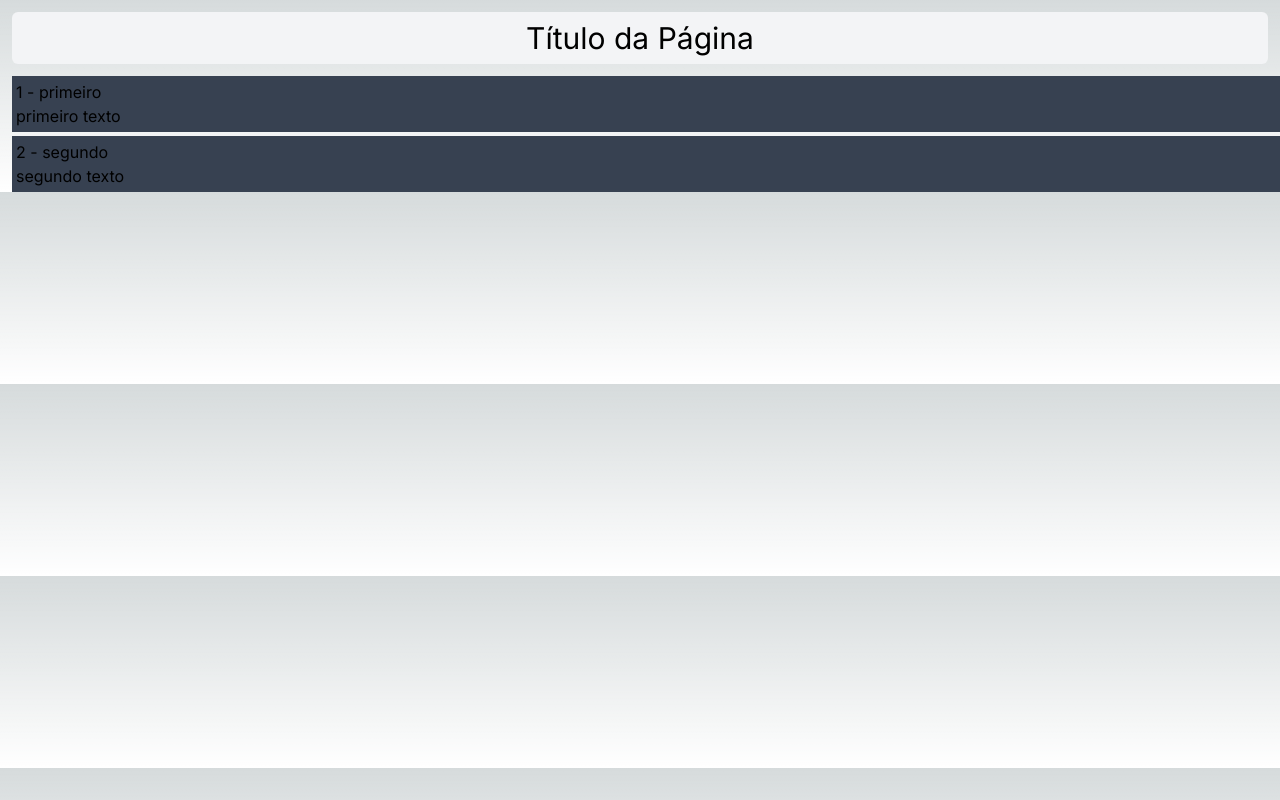
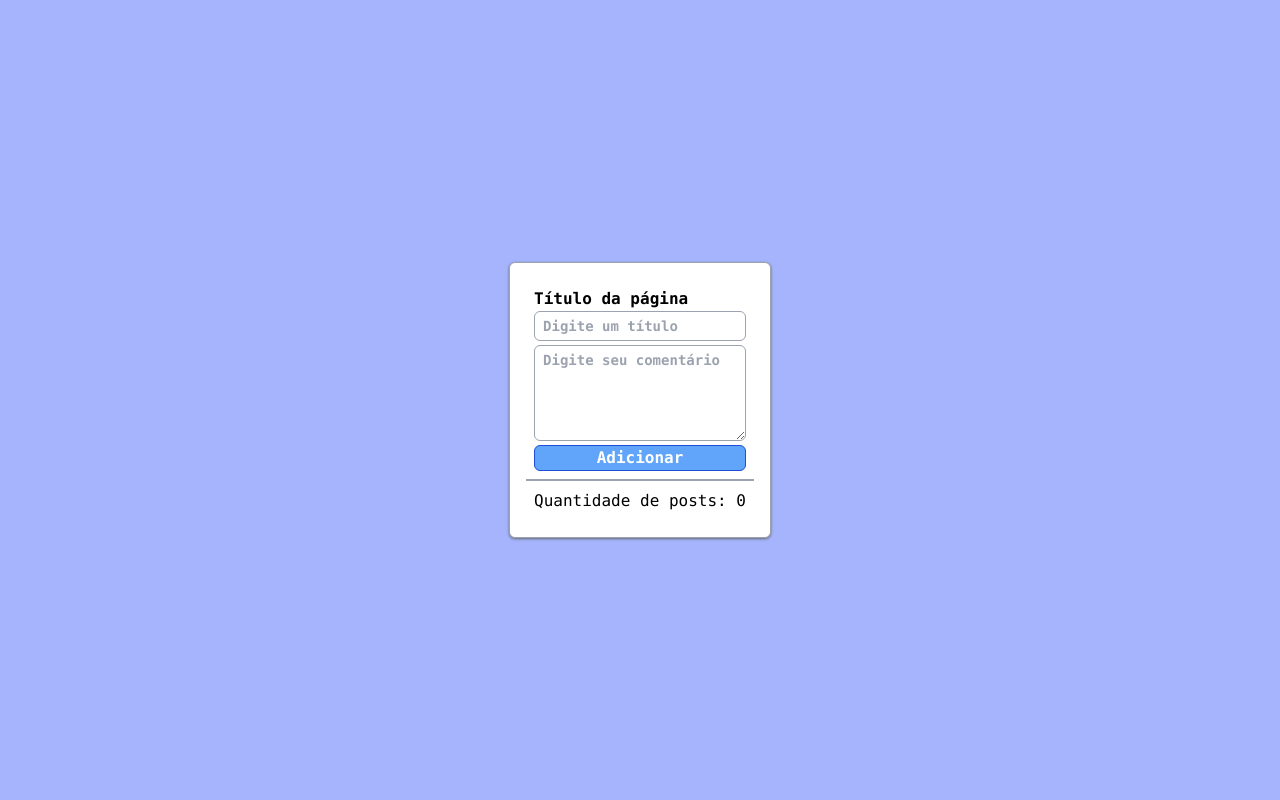
Before and after one commit to RiuanMaia/NewReact, a Next.js app: page / in a window 1280 px wide. Built offline with nearby package versions, Linux system fonts and the light colour scheme.

Commit message:
utilizando context para simular uma área de posts

```diff
--- /dev/null
+++ b/src/app/components/FooterPost.tsx
@@ -0,0 +1,11 @@
+import { useContext } from "react";
+import { PostContext } from "../contexts/PostContext";
+
+export const FooterPost = () => {
+    const postCtx = useContext(PostContext);
+    return (
+        <footer className="font-mono p-2">
+            <h2>Quantidade de posts: {postCtx?.posts.length}</h2>
+        </footer>
+    );
+}
--- /dev/null
+++ b/src/app/components/HeaderPost.tsx
@@ -0,0 +1,37 @@
+import { useContext, useState } from "react";
+import { PostContext } from "../contexts/PostContext";
+
+export const HeaderPost = () => {
+    const [titleInput, setTitleInput] = useState("");
+    const [bodyArea, setBodyArea] = useState("");
+
+    const postCtx = useContext(PostContext);
+    const handleAddPost = () => {
+        if(titleInput && bodyArea){
+            postCtx?.addPost(titleInput, bodyArea);
+        }
+        setBodyArea("");
+        setTitleInput("");
+    }
+    return (
+        <header className="p-2 font-bold font-mono border-b border-gray-400">
+            <h1 className="">Título da página</h1>
+            <div className="flex flex-col">
+                <input
+                value={titleInput}
+                onChange={e => setTitleInput(e.target.value)}
+                className="text-sm border border-gray-400 rounded-md px-2 py-1 mb-1 outline-none"
+                type="text"
+                placeholder="Digite um título"
+                />
+                <textarea
+                value={bodyArea}
+                onChange={e => setBodyArea(e.target.value)}
+                rows={4}
+                className="h-24 text-sm border border-gray-400 rounded-md px-2 py-1 mb-1 outline-none"
+                placeholder="Digite seu comentário"></textarea>
+                <button onClick={handleAddPost} className="bg-blue-400 rounded-md text-white border border-blue-700">Adicionar</button>
+            </div>
+        </header>
+    );
+}
--- /dev/null
+++ b/src/app/components/PostList.tsx
@@ -0,0 +1,17 @@
+import { useContext } from "react";
+import { PostContext } from "../contexts/PostContext";
+
+export const PostList = () => {
+    const postCtx = useContext(PostContext);
+    return (
+        <div className="border-b border-gray-400">
+            {postCtx?.posts.map(item => (
+                <div className="font-mono border-b border-gray-300 p-3" key={item.id}>
+                    <div className="font-bold mb-2">{item.title}</div>
+                    <div className="text-sm">{item.body}</div>
+                </div>
+
+            ))}
+        </div>
+    );
+}
--- /dev/null
+++ b/src/app/contexts/PostContext.tsx
@@ -0,0 +1,20 @@
+import { Post } from "../types/Post";
+import { createContext, useState, ReactNode } from "react";
+
+type PostContextType = {
+    posts: Post[];
+    addPost: (title: string, body: string) => void;
+}
+export const PostContext = createContext<PostContextType | null>(null);
+
+export const PostProvider = ({children}: {children: ReactNode}) => {
+    const [posts, setPosts] = useState<Post[]>([])
+    const addPost = (title: string, body: string) => {
+        setPosts([...posts, { id: posts.length, title, body}]);
+    }
+    return (
+        <PostContext.Provider value={{posts, addPost}}>
+            {children}
+        </PostContext.Provider>
+    );
+}
--- a/src/app/page.tsx
+++ b/src/app/page.tsx
@@ -27,6 +27,11 @@ import { UserLoged } from "./components/UserLoged";
 import { ULogedProvider } from "./contexts/UserLogedContext";
 import { HeaderPosts } from "./components/HeaderPosts";
 import { HPostProvider } from "./contexts/HeaderPostsContext";
+import { HeaderPost } from "./components/HeaderPost";
+import { FooterPost } from "./components/FooterPost";
+import { PostProvider } from "./contexts/PostContext";
+import { PostList } from "./components/PostList";
+
 
 
 export const getWeekDay = (today: Date) => {
@@ -780,4 +785,20 @@ const UsingContextPost = () => {
     </div>
   );
 }
-export default UsingContextPost;
+//export default UsingContextPost;
+
+const UsingContextPostArea = () => {
+  //criar dois input, um input text e um textarea, criar um state (array) que vai armazenar esses valores juntamente de um id, em um objeto, e os exibir em outro componente. A maior questão é como criar mais objetos e os injetar no array. Na verdade podemos usar o button "postar" para fazer essa infusão a partir do setArray do próprio state. Precisamos apenas criar o Context para poder usar nos demais componentes.
+  return (
+    <PostProvider>
+      <div className="flex flex-col justify-center items-center bg-indigo-300 w-screen h-screen">
+        <div className="bg-white flex flex-col shadow shadow-gray-500 rounded-md border border-gray-400 text-black p-4">
+        <HeaderPost/>
+        <PostList />
+        <FooterPost />
+        </div>
+      </div>
+    </PostProvider>
+  );
+}
+export default UsingContextPostArea;
--- /dev/null
+++ b/src/app/types/Post.ts
@@ -0,0 +1,5 @@
+export type Post = {
+    id: number,
+    title: string,
+    body: string
+}
```
